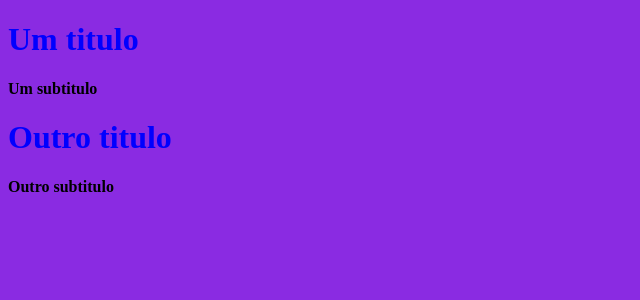
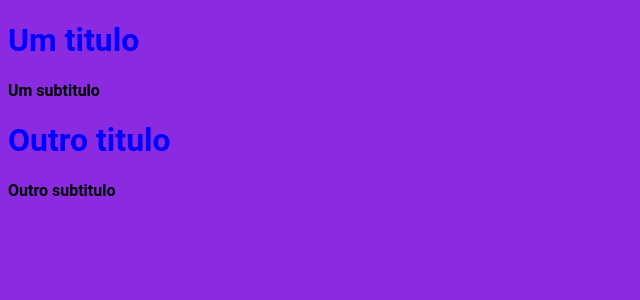
Before and after one commit to gabriel-nogueiramelo/ReactJs-NextJs-exemplos, a Next.js app: page / in a window 1280 px wide. Shown: the top 300 px of the page, without its empty margins (0-640 px from the left). Built offline with nearby package versions, Linux system fonts and the light colour scheme.

Commit message:
importado fonte e configurações do titulo

```diff
--- a/pages/_app.jsx
+++ b/pages/_app.jsx
@@ -1,7 +1,16 @@
+import Head from 'next/head'
+
 import '../src/style.css'
 
 function App ({ Component, pageProps }) {
-  return <Component {...pageProps} />
+  return (
+    <>
+    <Head>
+     <title>Titulo padrão</title>
+    </Head>
+  <Component {...pageProps} />
+   </>
+  )
 }
 
 export default App
--- /dev/null
+++ b/pages/_document.jsx
@@ -0,0 +1,21 @@
+import Document, {Html, Head, Main, NextScript } from 'next/document'
+
+class NewDocument extends Document {
+  render() {
+    return (
+      <Html>
+        <Head>
+        <link rel="preconnect" href="https://fonts.googleapis.com" />
+        <link rel="preconnect" href="https://fonts.gstatic.com" />
+        <link href="https://fonts.googleapis.com/css2? display=swap" rel="stylesheet" />
+        </Head>
+        <body>
+          <Main />
+          <NextScript />
+        </body>
+      </Html>
+    )
+  }
+}
+
+export default NewDocument
--- a/pages/index.jsx
+++ b/pages/index.jsx
@@ -1,14 +1,21 @@
+import Head from 'next/head'
+
 import Title from '../src/componentes/title/Title'
 import Subtitle from '../src/componentes/subtitle/Subtitle'
 
 function HomePage () {
   return (
+    <>
+    <Head>
+      <title>Titulo diferente da home page</title>
+    </Head>
     <div>
       <Title>Um titulo</Title>
       <Subtitle text="Um subtitulo" />
       <Title>Outro titulo</Title>
       <Subtitle text="Outro subtitulo" />
     </div>
+    </>
   )
 }
 
--- a/src/style.css
+++ b/src/style.css
@@ -1,3 +1,4 @@
 body {
   background-color: blueviolet;
+  font-family: 'Roboto', sans-serif;
 }
```
